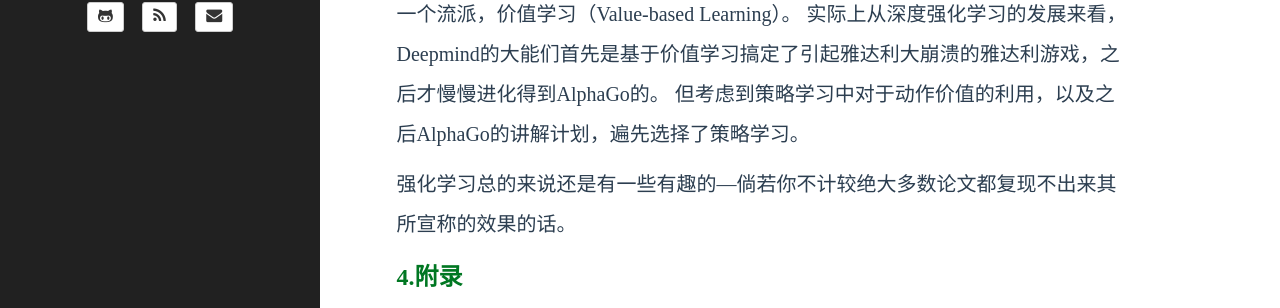
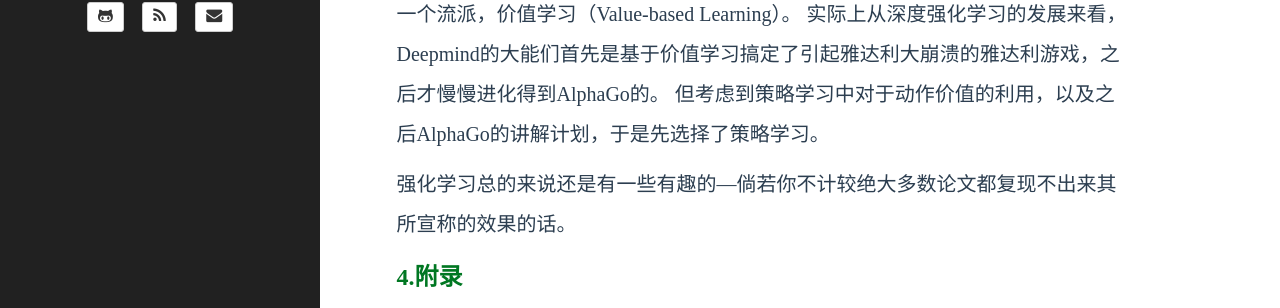
Before and after one commit to Myyura/myyura.github.io, a Jekyll site: the page built from _posts/math_algorithm/2022-5-4-reinforcement_learning_policy_learning.md, in a window 1280 px wide and 900 px high, scrolled down 6068 px. Shown: the part 377-685 px from the top of the window. Built offline with Jekyll 4.4.1, drawn with Linux system fonts in a browser that asks for light colours; formulas are drawn with MathJax 3; a script that is not in the unit is left out; comment, search, counter and statistics services are not loaded; some of the changed text lies outside the part shown.

Commit message:
Fix some typo

```diff
--- a/_posts/math_algorithm/2022-5-4-reinforcement_learning_policy_learning.md
+++ b/_posts/math_algorithm/2022-5-4-reinforcement_learning_policy_learning.md
@@ -184,7 +184,7 @@ $$Q^{\pi_{\theta}}(s,a) = \mathbb{E}_{\tau \sim \pi_{\theta}}[R(\tau) \mid s_0=s
 如果我们能够很好的估计动作价值函数的话，则已经可以为我们的动作策略做出指导---我们只要选那个能让未来期望回报最大的动作不就可以了吗？
 基于这个想法而诞生的便是另一个流派，价值学习（Value-based Learning）。
 实际上从深度强化学习的发展来看，Deepmind的大能们首先是基于价值学习搞定了引起雅达利大崩溃的雅达利游戏，之后才慢慢进化得到AlphaGo的。
-但考虑到策略学习中对于动作价值的利用，以及之后AlphaGo的讲解计划，遍先选择了策略学习。
+但考虑到策略学习中对于动作价值的利用，以及之后AlphaGo的讲解计划，于是先选择了策略学习。
 
 强化学习总的来说还是有一些有趣的---倘若你不计较绝大多数论文都复现不出来其所宣称的效果的话。
 
```
